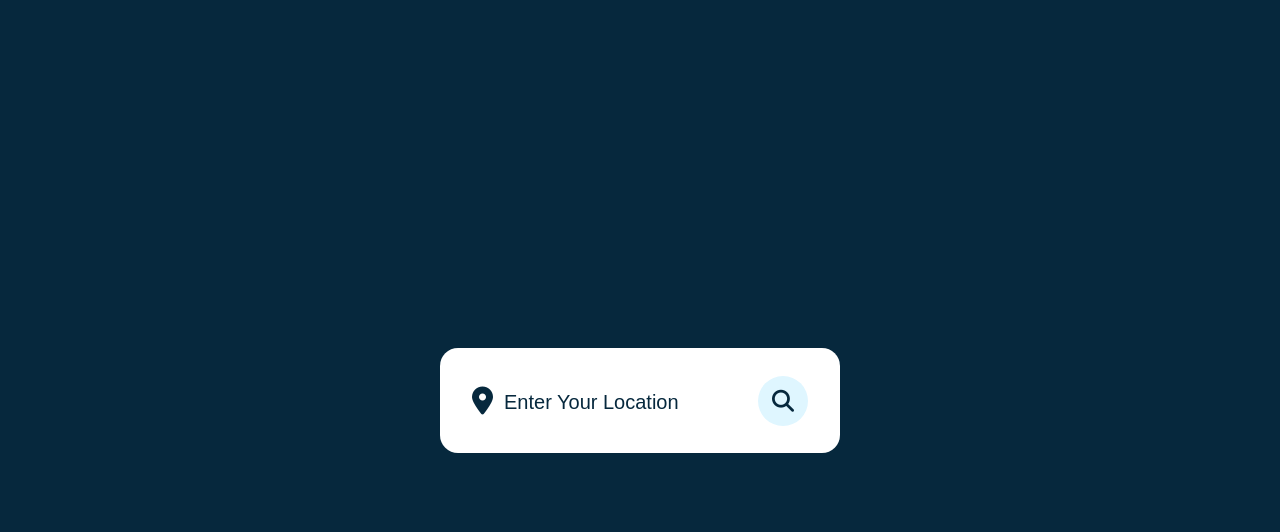
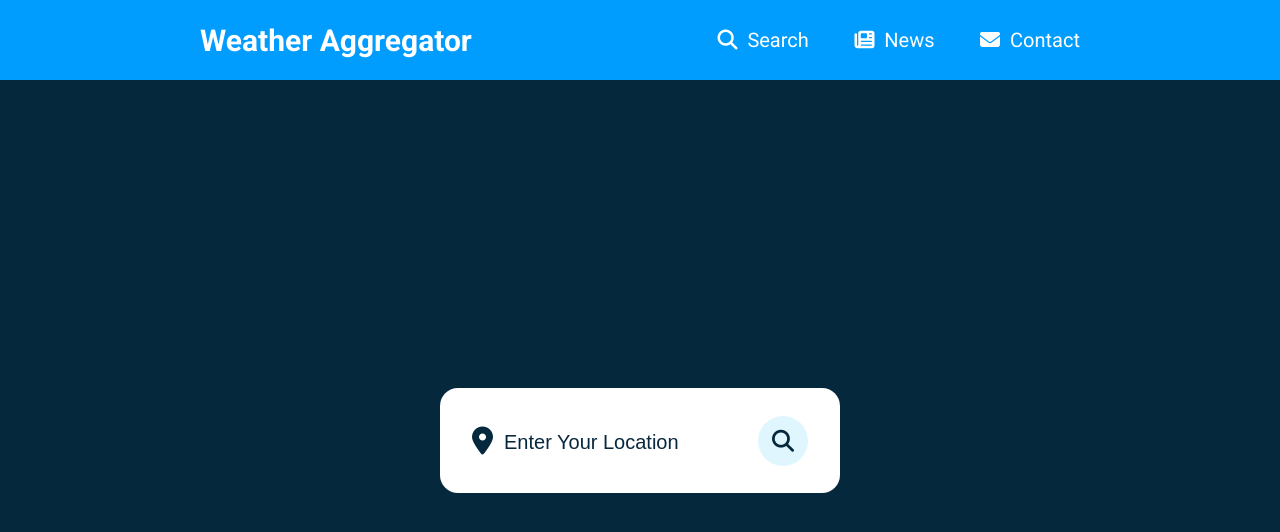
Before and after one commit to TristanPinzari/Weather-App, a plain HTML site: page index.html in a window 1280 px wide. Drawn offline with Linux system fonts and the light colour scheme.

Commit message:
nav+openwhether

```diff
--- a/index.html
+++ b/index.html
@@ -9,11 +9,17 @@
         href="https://fonts.googleapis.com/css2?family=Poppins:wght@300;400;500;600;700;800;900&family=Roboto:wght@300;400;500;700;900&display=swap"
         rel="stylesheet">
     <link rel="stylesheet" href="style.css">
-    <title>Day #10 - Weather App | AsmrProg</title>
+    <link rel="stylesheet" href="https://cdnjs.cloudflare.com/ajax/libs/font-awesome/5.15.4/css/all.min.css">
+    <title>Weather App</title>
 </head>
 
 <body>
-
+    <nav class="navbar">
+        <div class="navbar-item navbar-title">Weather Aggregator</div>
+        <a href="search.html" class="navbar-item"><i class="fas fa-search"></i> Search</a>
+        <a href="news.html" class="navbar-item"><i class="fas fa-newspaper"></i> News</a>
+        <a href="contact.html" class="navbar-item"><i class="fas fa-envelope"></i> Contact</a>
+    </nav>
     <div class="container">
         <div class="search-box">
             <i class="fa-solid fa-location-dot"></i>
--- a/style.css
+++ b/style.css
@@ -7,6 +7,8 @@
 }
 
 body{
+    display: flex;
+    flex-direction: column;
     height: 100vh;
     display: flex;
     align-items: center;
@@ -14,7 +16,46 @@ body{
     background: #06283D;
 }
 
+a {
+    text-decoration: none;
+  }
+
+.navbar {
+    width: 100%;
+    height: 5rem;
+    background-color: #009dff; /* Replace with your desired background color */
+    position: fixed;
+    top: 0;
+    left: 0;
+    z-index: 999; /* Ensure it appears on top of other elements */
+    display: flex;
+    align-items: center;
+    justify-content: space-between;
+    padding: 0 200px; /* Add padding as needed */
+  }
+
+  .navbar-item {
+    color: #fff;
+    font-family: 'Roboto', sans-serif;
+  }
+
+  .navbar-title {
+    font-weight: bold;
+    margin-right: 200px; /* Adjust the margin as needed */
+    font-size: 30px; /* Adjust the font size as needed */
+  }
+
+  .navbar-item:not(.navbar-title) {
+    margin-left: 10px; /* Adjust the margin as needed */
+    font-size: 20px; /* Adjust the font size as needed */
+  }
+
+  .navbar-item i {
+    margin-right: 5px; /* Adjust the margin as needed */
+  }
+
 .container{
+    margin-top: 5rem;
     position: relative;
     width: 400px;
     height: 105px;
```
